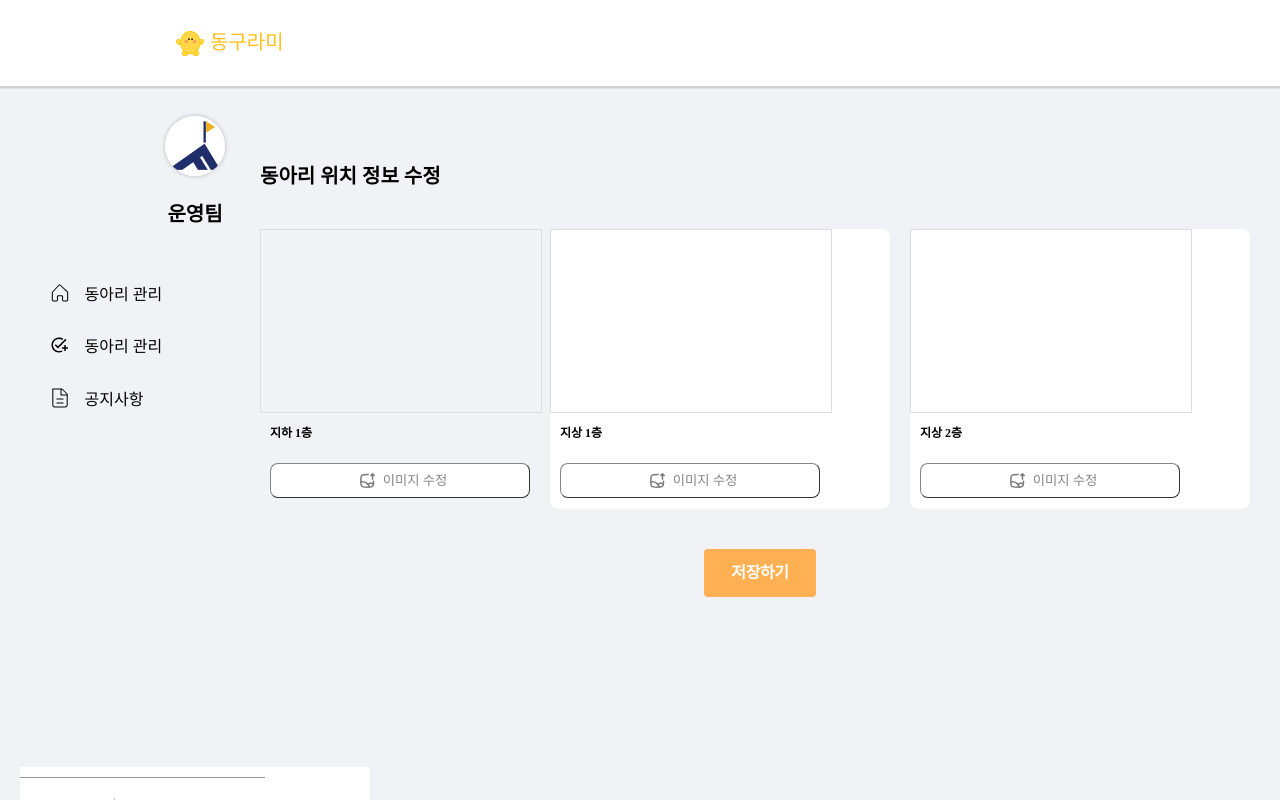
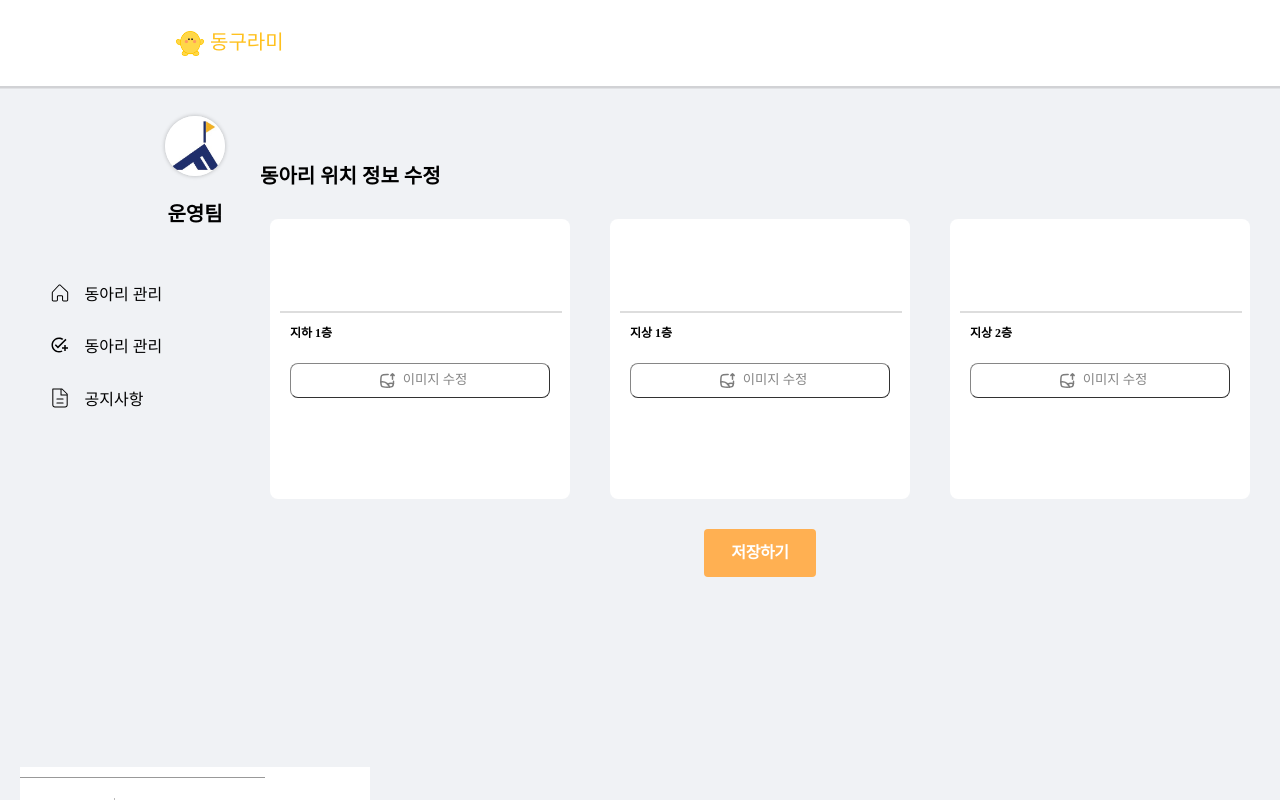
Before and after one commit to USW-Circle-Link/USW-Circle-Link-Web, a Vue app: page /adminmain/clubroom in a window 1280 px wide. Built offline with nearby package versions, Linux system fonts and the light colour scheme; no server answers.

Commit message:
위치정보수정 줄바꿈

```diff
--- a/src/components/Admin/ClubroomMapUpload/ClubroomMapUpload.vue
+++ b/src/components/Admin/ClubroomMapUpload/ClubroomMapUpload.vue
@@ -4,31 +4,18 @@
 
   <div class="floor-images-container">
     <!-- 지하 1층 -->
-    <div class="floor-section">
+    <div class="floor-container">
       <div class="image-wrapper">
-        <div
-          class="image-container"
-          @mouseover="showIcons('B1', true)"
-          @mouseleave="showIcons('B1', false)"
-        >
+        <div class="image-container"
+            @mouseover="showIcons('B1', true)"
+            @mouseleave="showIcons('B1', false)">
           <div class="image-box" :class="{ hovered: floorData.B1.showingIcon }">
-            <img
-              v-if="floorData.B1.imageSrc"
-              :src="floorData.B1.imageSrc"
-              alt="Floor Image"
-              class="floor-image"
-            />
+            <img v-if="floorData.B1.imageSrc"
+                :src="floorData.B1.imageSrc"
+                alt="Floor Image"
+                class="floor-image" />
             <div v-if="floorData.B1.showingIcon" class="icons-container">
-              <img
-                src="../../../assets/zoom.svg"
-                class="icon zoom-icon"
-                @click="enlargeImage(floorData.B1.imageSrc)"
-              />
-              <img
-                src="../../../assets/remove.svg"
-                class="icon remove-icon"
-                @click="markImageForDeletion('B1')"
-              />
+              …
             </div>
           </div>
           <h3>지하 1층</h3>
@@ -38,14 +25,13 @@
               이미지 수정
             </button>
           </div>
-          <input
-            type="file"
-            ref="fileInputB1"
-            @change="onImageUpload('B1', $event)"
-            style="display: none;"
-          />
+          <input type="file" ref="fileInputB1"
+                @change="onImageUpload('B1', $event)"
+                style="display:none;" />
         </div>
       </div>
+    </div>
+
       <!-- 1층 -->
       <div class="floor-container">
         <div class="image-wrapper">
@@ -136,7 +122,6 @@
         </div>
       </div>
     </div>
-  </div>
 
   <button @click="saveImages" class="save-button">저장하기</button>
 
@@ -426,8 +411,11 @@ export default {
   margin: 0 10px;
   background-color: white;
   border-radius: 8px;
-  width : 281.33px;
-  height: 280.33px;
+  width: 280px;   /* 통일 */
+  height: 280px;  /* 통일 */
+  display: flex;
+  justify-content: center;
+  align-items: center;
 }
 
 .image-container {
@@ -439,7 +427,7 @@ export default {
   width: 100%;
   max-width: 280px; /* 최대 너비 제한 */
   min-width: 200px; /* 최소 너비 보장 */
-  height: 182px; /* 고정 높이 */
+  height: 100%; /* 고정 높이 */
   display: flex;
   justify-content: center;
   align-items: center;
```
